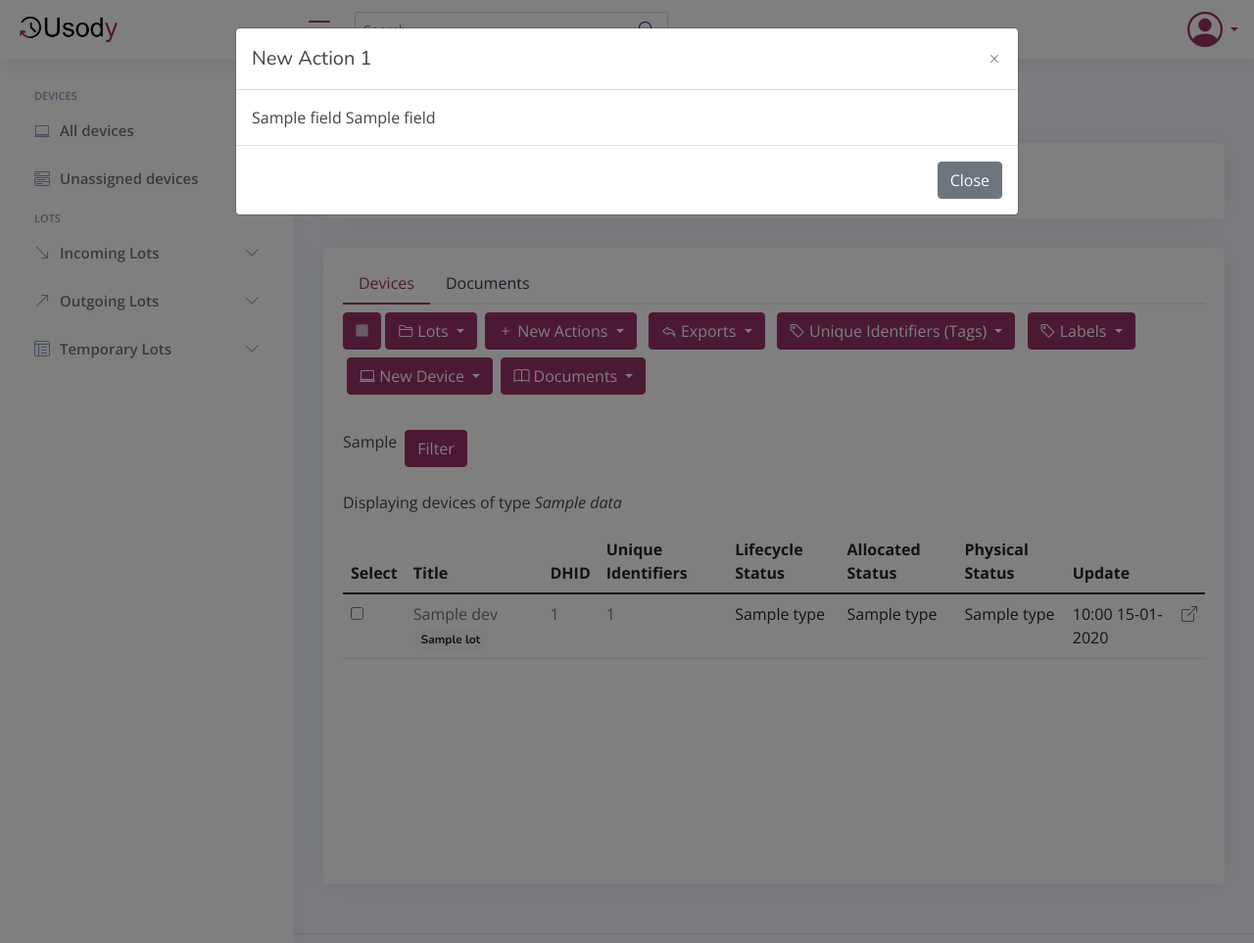
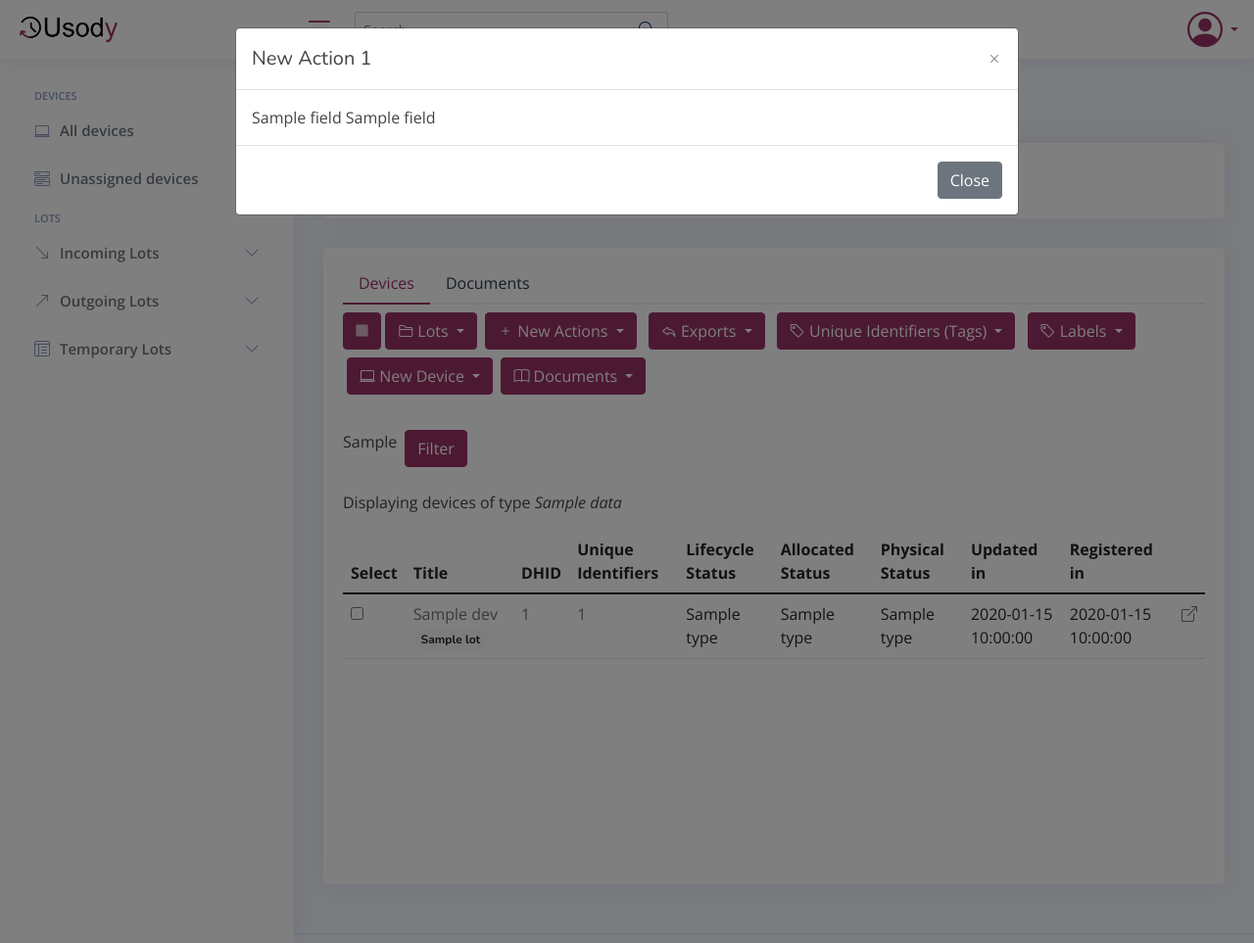
Before and after one commit to eReuse/devicehub-teal, a Python web app: template ereuse_devicehub/templates/inventory/device_list.html in a window 1280 px wide. Shown: the whole page at 98% size. Run offline with Jinja, Linux system fonts and the light colour scheme; the template is opened without the code that fills it: most values are stand-ins (such as "Sample title", 1, 10 or a date in 2020); some libraries are stand-ins or nearby versions.

Commit message:
modify updated and add registered

```diff
--- a/ereuse_devicehub/templates/inventory/device_list.html
+++ b/ereuse_devicehub/templates/inventory/device_list.html
@@ -350,7 +350,8 @@
                       <th scope="col">Lifecycle Status</th>
                       <th scope="col">Allocated Status</th>
                       <th scope="col">Physical Status</th>
-                      <th scope="col" data-type="date" data-format="DD-MM-YYYY">Update</th>
+                      <th scope="col" data-type="date" data-format="DD-MM-YYYY">Updated in</th>
+                      <th scope="col" data-type="date" data-format="DD-MM-YYYY hh:mm:ss">Registered in</th>
                       <th scope="col"></th>
                     </tr>
                   </thead>
@@ -395,7 +396,8 @@
                       <td>{% if dev.status %}{{ dev.status.type }}{% endif %}</td>
                       <td>{% if dev.allocated_status %}{{ dev.allocated_status.type }}{% endif %}</td>
                       <td>{% if dev.physical_status %}{{ dev.physical_status.type }}{% endif %}</td>
-                      <td>{{ dev.updated.strftime('%H:%M %d-%m-%Y') }}</td>
+                      <td>{{ dev.updated.strftime('%Y-%m-%d %H:%M:%S')}}</td>
+                      <td>{{ dev.created.strftime('%Y-%m-%d %H:%M:%S')}}</td>
                       <td>
                         <a href="{{ dev.public_link }}" target="_blank">
                           <i class="bi bi-box-arrow-up-right"></i>
```
